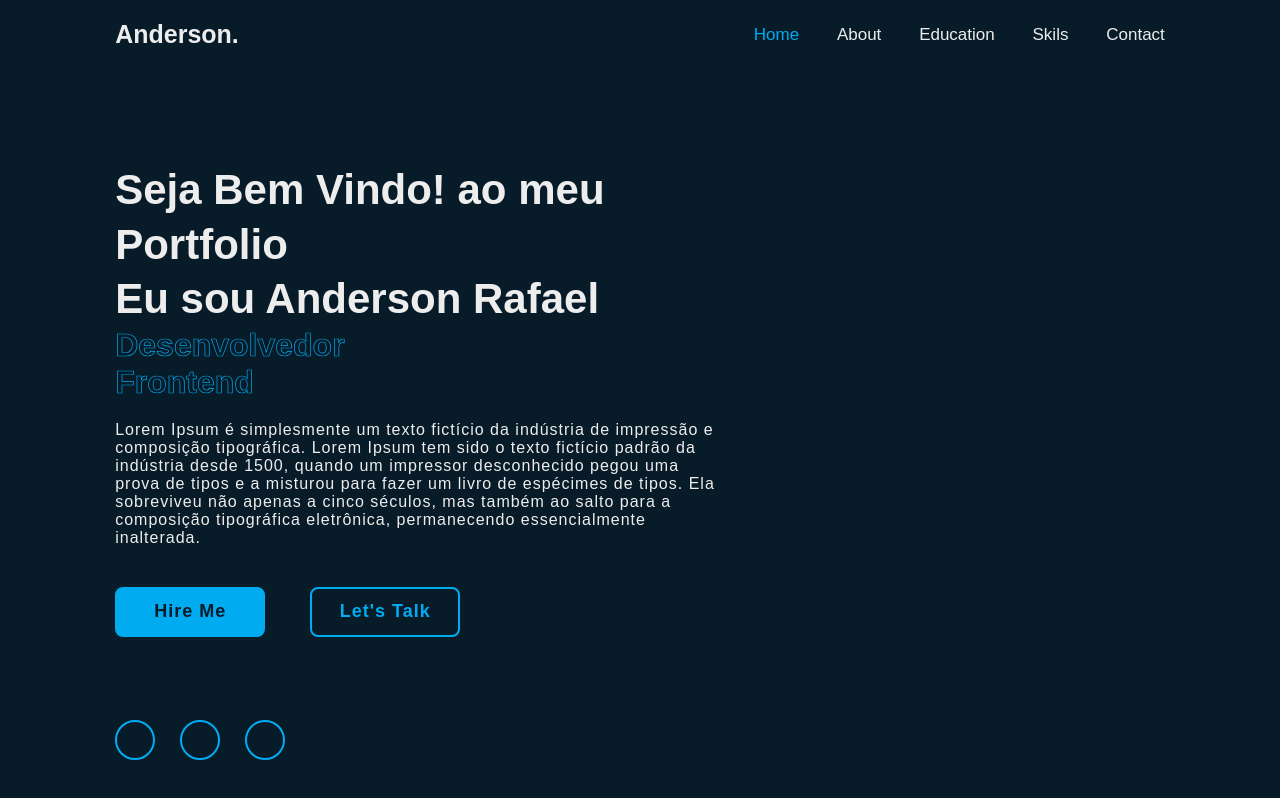
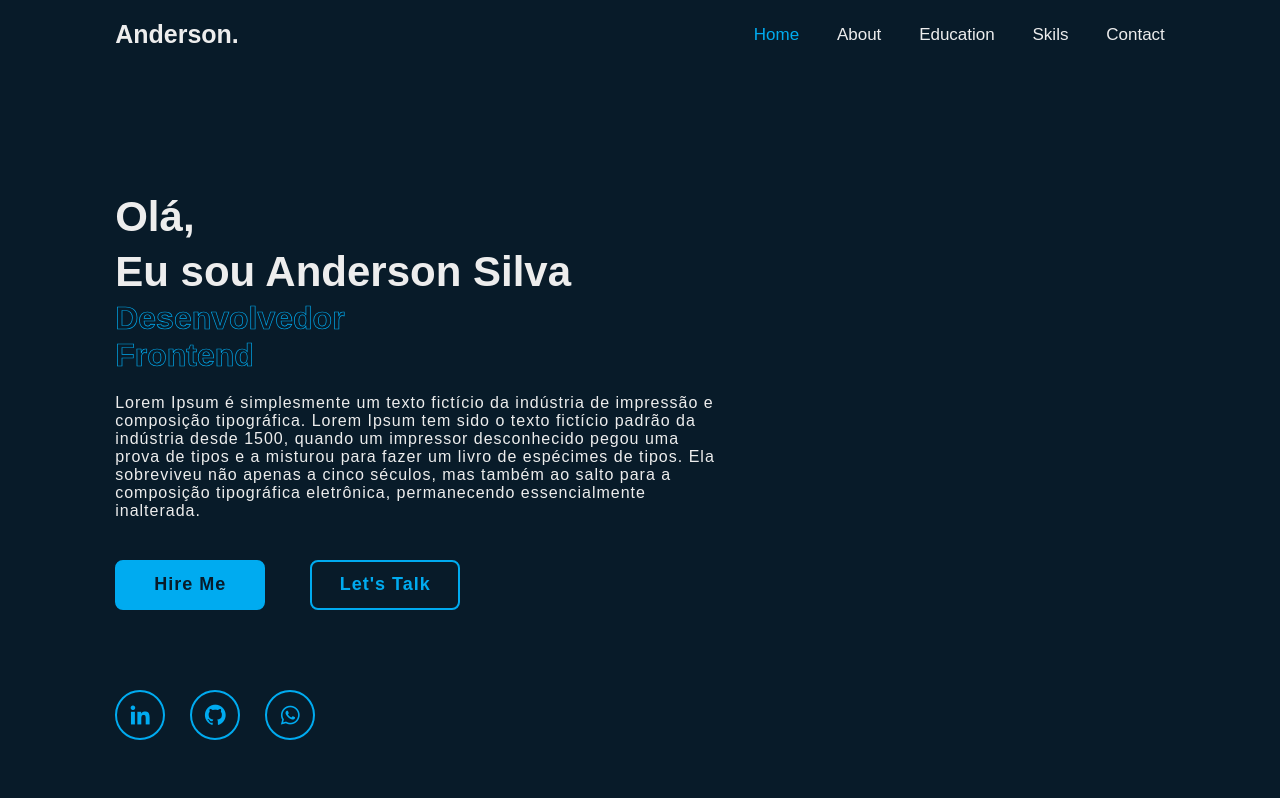
Before and after one commit to andersonrafael/Portfolio, a plain HTML site: page index.html in a window 1280 px wide. Drawn offline with nearby package versions, Linux system fonts and the light colour scheme; a web font is replaced by a local one.

Commit message:
hover in redes

```diff
--- a/index.html
+++ b/index.html
@@ -33,7 +33,7 @@
     <!--home section design-->
     <section class="home" id="home">
         <div class="home_content">
-            <h1>Seja Bem Vindo! ao meu Portfolio <span> <br>Eu sou Anderson Rafael </span></h1>
+            <h1>Olá, <span> <br>Eu sou Anderson Silva </span></h1>
             <div class="text_animate">
                 <h3>Desenvolvedor Frontend</h3>
             </div>
@@ -54,9 +54,9 @@
         </div>
 
         <div class="home_sci">
-            <a href="#"><i class="bx_bxl_linkedin"></i></a>
-            <a href="#"></a>
-            <a href="#"></a>
+            <a href="#"><i class='bx bxl-linkedin'></i></a>
+            <a href="#"><i class='bx bxl-github'></i></a>
+            <a href="#"><i class='bx bxl-whatsapp'></i></a>
 
         </div>
 
--- a/style.css
+++ b/style.css
@@ -121,11 +121,7 @@ section {
     color: var(--bg-color);
     z-index: 1;
     overflow: hidden;
-    transition: .5s;
-}
-
-.btn_box .btn:hover {
-    color: var(--main-color);
+    transition: .0, 5s;
 }
 
 .btn_box .btn::before {
@@ -137,7 +133,11 @@ section {
     height: 100%;
     background: var(--bg-color);
     z-index: -1;
-    transition: .5s;
+    transition: .0, 5s;
+}
+
+.btn_box .btn:hover {
+    color: var(--main-color);
 }
 
 .btn_box .btn:nth-child(2) {
@@ -157,10 +157,14 @@ section {
     width: 100%;
 }
 
+.home_sci a:hover {
+    color: var(--bg-color);
+}
+
 .home_sci {
     position: absolute;
-    bottom: 4rem;
-    width: 170px;
+    bottom: 6rem;
+    width: 200px;
     display: flex;
     justify-content: space-between;
 }
@@ -170,12 +174,29 @@ section {
     display: inline-flex;
     justify-content: center;
     align-items: center;
-    width: 40px;
-    height: 40px;
+    width: 50px;
+    height: 50px;
     background: transparent;
     border: .2rem solid var(--main-color);
     border-radius: 50%;
-    font-size: 20px;
+    font-size: 25px;
     color: var(--main-color);
+    z-index: 1;
+    overflow: hidden;
+}
 
+.home_sci a::before {
+    content: '';
+    position: absolute;
+    top: 0;
+    left: 0;
+    width: 0%;
+    height: 100%;
+    background: var(--main-color);
+    z-index: -1;
+    transition: .0, 5s;
 }
+
+.home_sci a:hover::before {
+    width: 100%;
+}
```
